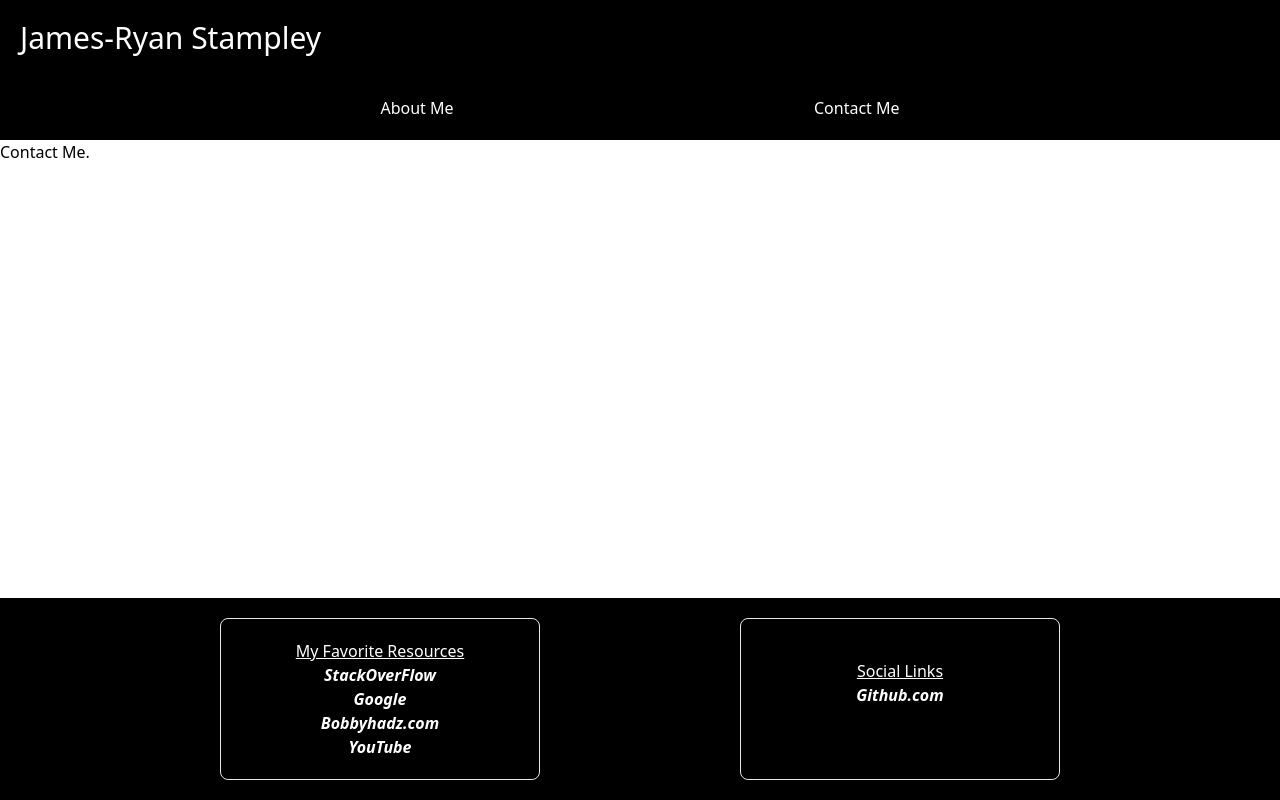
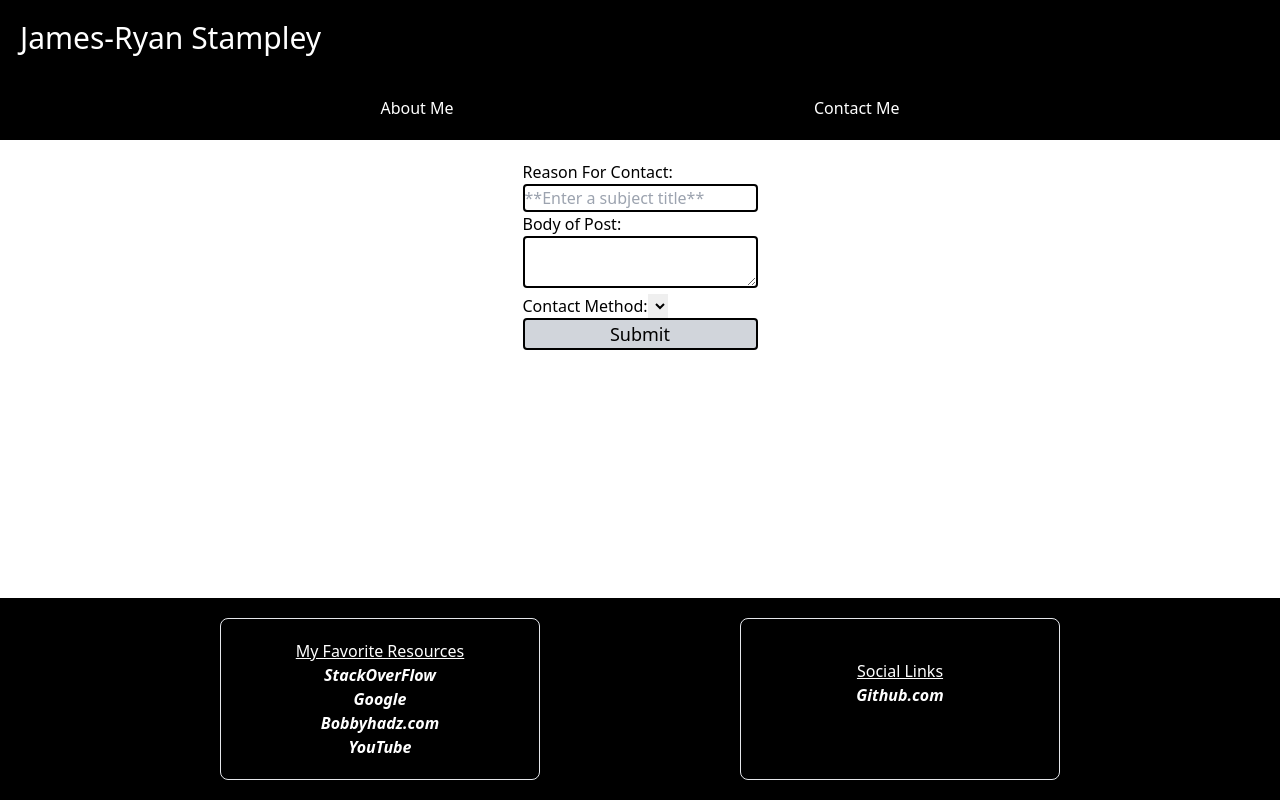
Before and after one commit to ComputerScienceWarrior/portfolio, a React (Create React App) app: page /contact in a window 1280 px wide. Built offline with nearby package versions, Linux system fonts and the light colour scheme; the HTML template or start-up script is replaced by a standard one.

Commit message:
create a boilerplate contact-me form

```diff
--- a/src/components/ContactMe.jsx
+++ b/src/components/ContactMe.jsx
@@ -2,8 +2,20 @@ import React from "react";
 
 const ContactMe = () => {
     return(
-        <div>
-            Contact Me.
+        <div className="p-5 flex justify-center">
+            <form className="">
+                <label>Reason For Contact: </label><br/>
+                <input className="border-2 solid border-black rounded w-full" placeholder="**Enter a subject title**" /><br />
+
+                <label>Body of Post: </label><br/>
+                <textarea className="border-2 solid border-black rounded w-full"/><br/>
+                <label>Contact Method:</label>
+                <select>
+                    <option value={1}></option>
+                    <option value={2}></option>
+                </select>
+                <button type="submit" className="border-2 solid border-black rounded w-full bg-gray-300 text-lg">Submit</button>
+            </form>
         </div>
     )
 };
```
